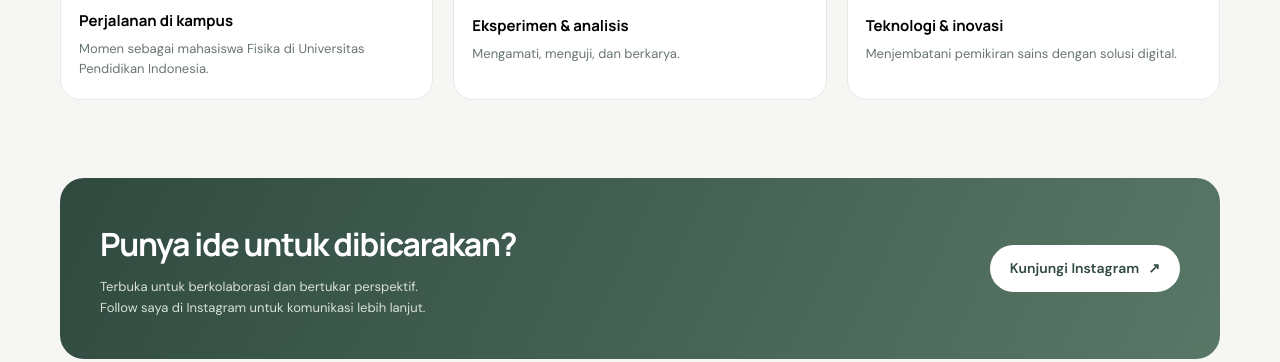
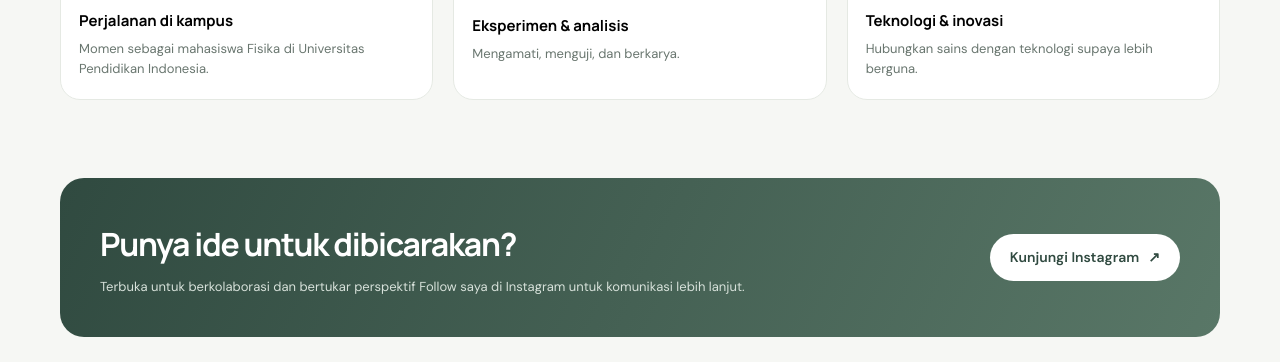
Before and after one commit to MNZN10/portofolio-nabil, a website: page index.html in a window 1280 px wide. Shown: the part 2048-2410 px from the top of the page. Drawn offline with Linux system fonts and the light colour scheme.

Commit message:
Update index.html

```diff
--- a/index.html
+++ b/index.html
@@ -333,8 +333,8 @@
             <section class="section" id="tentang" aria-labelledby="about-title">
                 <div class="section-heading scroll-reveal">
                     <span class="eyebrow">Sedikit tentang saya</span>
-                    <h2 id="about-title">Rasa ingin tahu, dibawa menjadi karya.</h2>
-                    <p>Belajar memahami masalah adalah awal dari setiap kemungkinan baru.</p>
+                    <h2 id="about-title">Rasa ingin tahu, dibawa menjadi beban yang indah.</h2>
+                    <p>Belajar memahami masalah adalah awal dari solusi baru.</p>
                 </div>
                 <div class="about-grid">
                     <article class="about-card scroll-reveal">
@@ -392,7 +392,7 @@
                         <img src="https://images.unsplash.com/photo-1518770660439-4636190af475?auto=format&amp;fit=crop&amp;w=1000&amp;q=85" alt="Komponen teknologi dan papan sirkuit elektronik" loading="lazy">
                         <span class="visual-info">
                             <strong>Teknologi &amp; inovasi</strong>
-                            <span>Menjembatani pemikiran sains dengan solusi digital.</span>
+                            <span>Hubungkan sains dengan teknologi supaya lebih berguna.</span>
                         </span>
                     </button>
                 </div>
@@ -401,8 +401,8 @@
             <section class="contact-section scroll-reveal" id="kontak" aria-labelledby="contact-title">
                 <div>
                     <h2 id="contact-title">Punya ide untuk dibicarakan?</h2>
-                    <p>Terbuka untuk berkolaborasi dan bertukar perspektif.</p>
-                    <p>Follow saya di Instagram untuk komunikasi lebih lanjut.</p>
+                    <p>Terbuka untuk berkolaborasi dan bertukar perspektif
+                        Follow saya di Instagram untuk komunikasi lebih lanjut.</p>
                 </div>
                 <a class="button-primary" href="https://www.instagram.com/reynurmagomedov?mdxt=aGV1ZjhxcDIwbHBr" target="_blank" rel="noopener noreferrer">
                     Kunjungi Instagram <span aria-hidden="true">↗</span>
```
